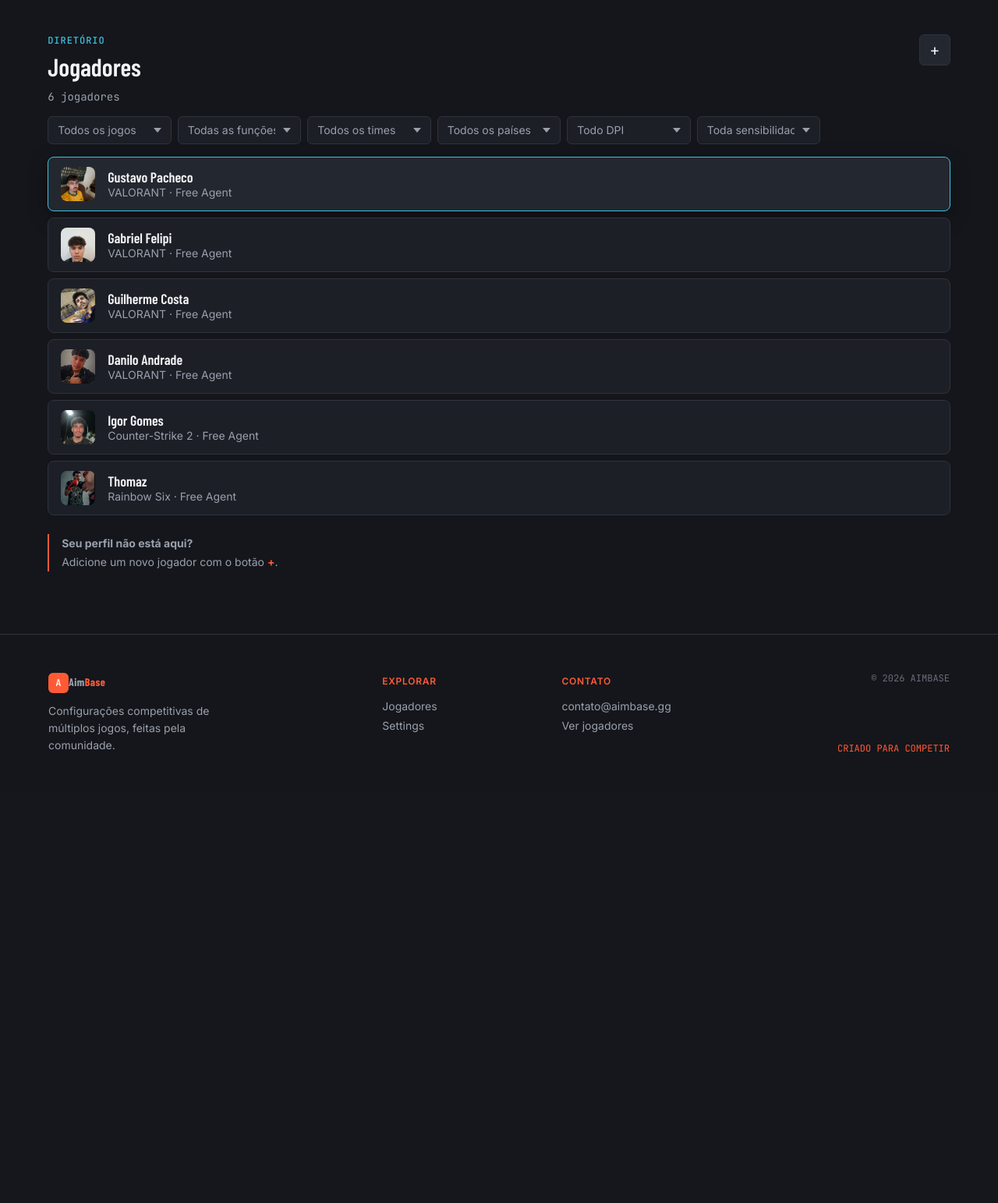
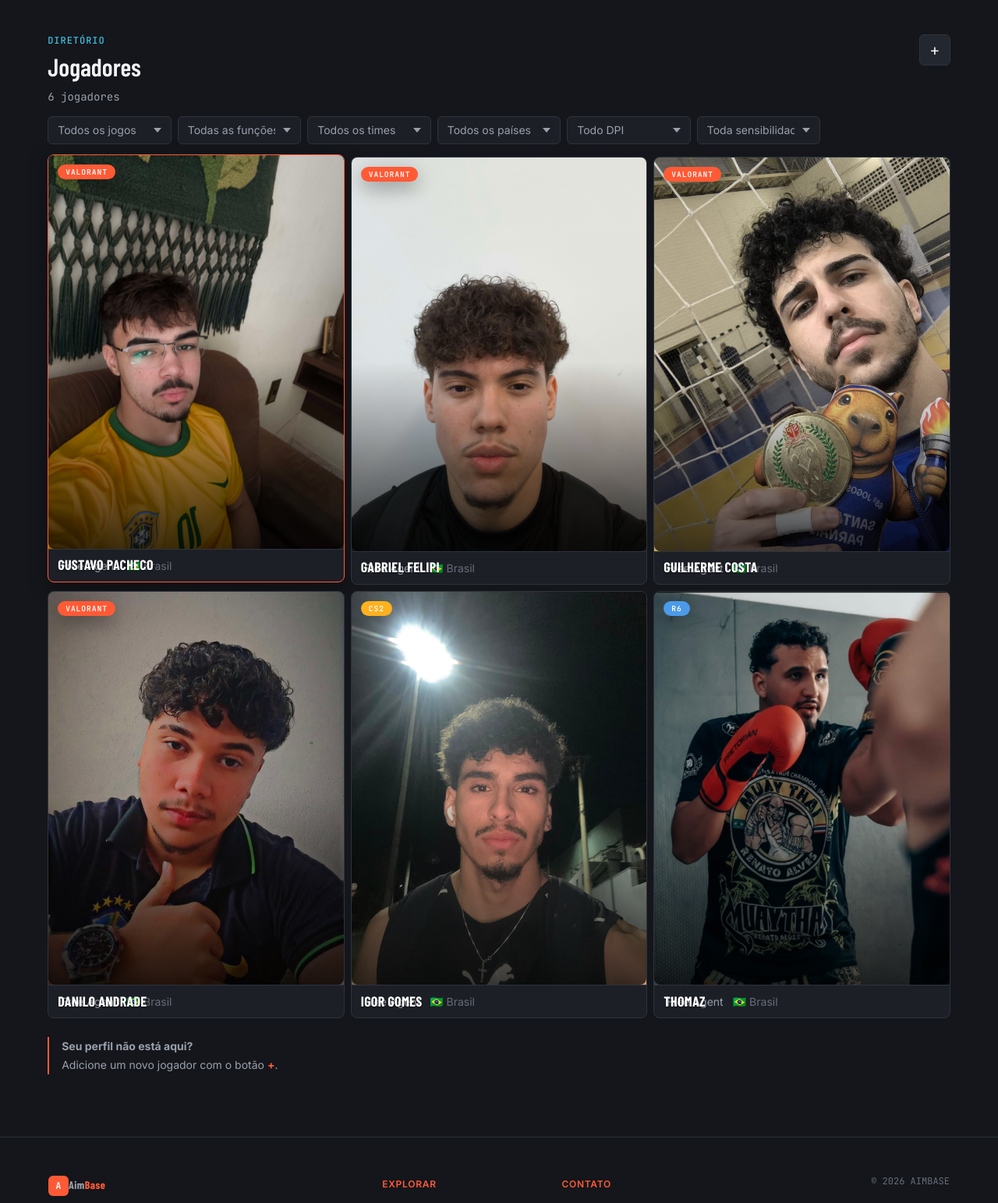
Before and after one commit to gustavodpacheco/AimBase-TCC, a PHP site: page / in a window 1280 px wide. Shown: the part 620-2163 px from the top of the page at 78% size. Before the commit the page ends 1585 px from the top, so only its background shows below. Run offline with PHP 8.4, Linux system fonts and the light colour scheme; data that the repository does not hold is empty.

Commit message:
Home: card com foto maior, badge de jogo, time e pais

```diff
--- a/assets/css/components/player-card.css
+++ b/assets/css/components/player-card.css
@@ -60,6 +60,127 @@
   font-size: var(--fs-sm);
 }
 
+/* ============================================================
+   Home Card (página inicial) — foto maior com logo/game, nome
+   sobreposto e rodapé com time + país. Cor da moldura por jogo.
+   ============================================================ */
+.home-card {
+  position: relative;
+  display: block;
+  width: 100%;
+  text-align: left;
+  border: 1px solid var(--border-subtle);
+  border-radius: var(--radius-card);
+  background: var(--bg-surface);
+  padding: 0;
+  overflow: hidden;
+  cursor: pointer;
+  color: var(--text-primary);
+  transition: transform var(--t-fast), box-shadow var(--t-fast), border-color var(--t-fast);
+}
+
+.home-card:hover,
+.home-card.active {
+  transform: translateY(-3px);
+  box-shadow: var(--shadow-card-hov);
+  border-color: var(--fifa-frame, var(--accent-secondary));
+}
+
+.home-card[data-game="VALORANT"] { --fifa-frame: var(--accent-primary); }
+.home-card[data-game="Counter-Strike 2"] { --fifa-frame: #FFB11E; }
+.home-card[data-game="Rainbow Six"] { --fifa-frame: #4C9BE8; }
+
+.home-card__media {
+  position: relative;
+  aspect-ratio: 3 / 4;
+  overflow: hidden;
+  background: var(--bg-surface-alt);
+}
+
+.home-card__photo {
+  display: block;
+  width: 100%;
+  height: 100%;
+  object-fit: cover;
+  object-position: top center;
+}
+
+.home-card__initials {
+  display: grid;
+  place-items: center;
+  font: 700 var(--fs-3xl) var(--font-display);
+  color: var(--fifa-frame, var(--accent-secondary));
+  opacity: 0.85;
+}
+
+/* Badge do jogo sobreposto na foto (canto superior esquerdo) */
+.home-card__badge {
+  position: absolute;
+  top: var(--space-3);
+  left: var(--space-3);
+  font: 700 0.6rem var(--font-mono);
+  letter-spacing: 0.1em;
+  text-transform: uppercase;
+  color: #fff;
+  background: var(--fifa-frame, var(--accent-secondary));
+  border-radius: var(--radius-badge);
+  padding: 3px 10px;
+  box-shadow: var(--shadow-card-hov);
+}
+
+/* Nome sobreposto na parte inferior da foto, com gradiente de leitura */
+.home-card__media::after {
+  content: "";
+  position: absolute;
+  inset: 0;
+  background: linear-gradient(180deg, transparent 52%, rgba(0, 0, 0, 0.72) 100%);
+  border-radius: 0 0 var(--radius-card) var(--radius-card);
+}
+
+.home-card__name {
+  position: absolute;
+  left: var(--space-3);
+  right: var(--space-3);
+  bottom: var(--space-3);
+  z-index: 1;
+  font: 700 var(--fs-lg) var(--font-display);
+  line-height: 1.05;
+  text-transform: uppercase;
+  letter-spacing: 0.3px;
+  color: #fff;
+  text-shadow: 0 1px 2px rgba(0, 0, 0, 0.6);
+}
+
+/* Rodapé: time + país */
+.home-card__body {
+  display: flex;
+  align-items: center;
+  justify-content: space-between;
+  gap: var(--space-3);
+  padding: var(--space-3) var(--space-4);
+  border-top: 1px solid var(--border-subtle);
+}
+
+.home-card__meta {
+  display: flex;
+  align-items: center;
+  gap: var(--space-3);
+  min-width: 0;
+  color: var(--text-secondary);
+  font-size: var(--fs-sm);
+}
+
+.home-card__team {
+  overflow: hidden;
+  text-overflow: ellipsis;
+  white-space: nowrap;
+}
+
+.home-card__country {
+  flex: none;
+  color: var(--text-muted);
+}
+
 /* ----- Estados: empty ----- */
 .player-empty {
   color: var(--text-secondary);
--- a/assets/css/responsive.css
+++ b/assets/css/responsive.css
@@ -41,7 +41,7 @@
 /* ---------- ≥ 1280px ---------- */
 @media (min-width: 1280px) {
   .player-list {
-    grid-template-columns: 1fr;
+    grid-template-columns: repeat(3, 1fr);
   }
 }
 
--- a/script.js
+++ b/script.js
@@ -69,13 +69,41 @@
   const target = player && player.slug ? player.slug : id;
   window.location.href = `player.html?player=${encodeURIComponent(target)}`;
 }
+
+/** Mapeia o nome do jogo para: rótulo curto + data-game (cor da moldura/badge). */
+function gameBadge(game) {
+  const g = String(game || 'VALORANT');
+  if (g.toLowerCase().includes('counter') || g.toLowerCase() === 'cs2') return { label: 'CS2', game: 'Counter-Strike 2' };
+  if (g.toLowerCase().includes('rainbow') || g.toLowerCase().includes('r6')) return { label: 'R6', game: 'Rainbow Six' };
+  return { label: 'VALORANT', game: 'VALORANT' };
+}
+
+function homeCardHTML(player) {
+  const badge = gameBadge(player.game);
+  const avatar = player.photo
+    ? `<img class="home-card__photo" src="${safeUrl(player.photo)}" alt="${esc(player.name)}" loading="lazy">`
+    : `<span class="home-card__photo home-card__initials">${esc(initials(player.name))}</span>`;
+  return `<button class="home-card ${player.id === selectedId ? 'active' : ''}" data-id="${esc(player.id)}" type="button" data-game="${esc(badge.game)}">
+    <div class="home-card__media">
+      ${avatar}
+      <span class="home-card__badge">${esc(badge.label)}</span>
+    </div>
+    <div class="home-card__body">
+      <strong class="home-card__name">${esc(player.name)}</strong>
+      <div class="home-card__meta">
+        <span class="home-card__team">${esc(player.team)}</span>
+        <span class="home-card__country">${esc(player.country)}</span>
+      </div>
+    </div>
+  </button>`;
+}
 function renderList() {
   $('playerCount').textContent = `${players.length} ${players.length === 1 ? 'jogador' : 'jogadores'}`;
   $('homePlayerCount').textContent = String(players.length).padStart(2, '0');
   $('heroProfileCount').textContent = String(players.length).padStart(2, '0');
   const filtered = getFilteredPlayers();
-  $('playerList').innerHTML = filtered.length ? filtered.map(player => `<button class="player-row ${player.id === selectedId ? 'active' : ''}" data-id="${esc(player.id)}" type="button">${player.photo ? `<img class="player-avatar" src="${safeUrl(player.photo)}" alt="${esc(player.name)}">` : `<span class="player-avatar player-initials">${esc(initials(player.name))}</span>`}<span><strong>${esc(player.name)}</strong><small>${esc(player.game) || 'VALORANT'} · ${esc(player.team)}</small></span></button>`).join('') : '<p class="directory-count">Nenhum jogador encontrado.</p>';
-  document.querySelectorAll('.player-row').forEach(button => button.addEventListener('click', () => selectPlayer(button.dataset.id)));
+  $('playerList').innerHTML = filtered.length ? filtered.map(homeCardHTML).join('') : '<p class="directory-count">Nenhum jogador encontrado.</p>';
+  document.querySelectorAll('.home-card').forEach(button => button.addEventListener('click', () => selectPlayer(button.dataset.id)));
 }
 
 const headerSearch = $('playerSearch');
```
